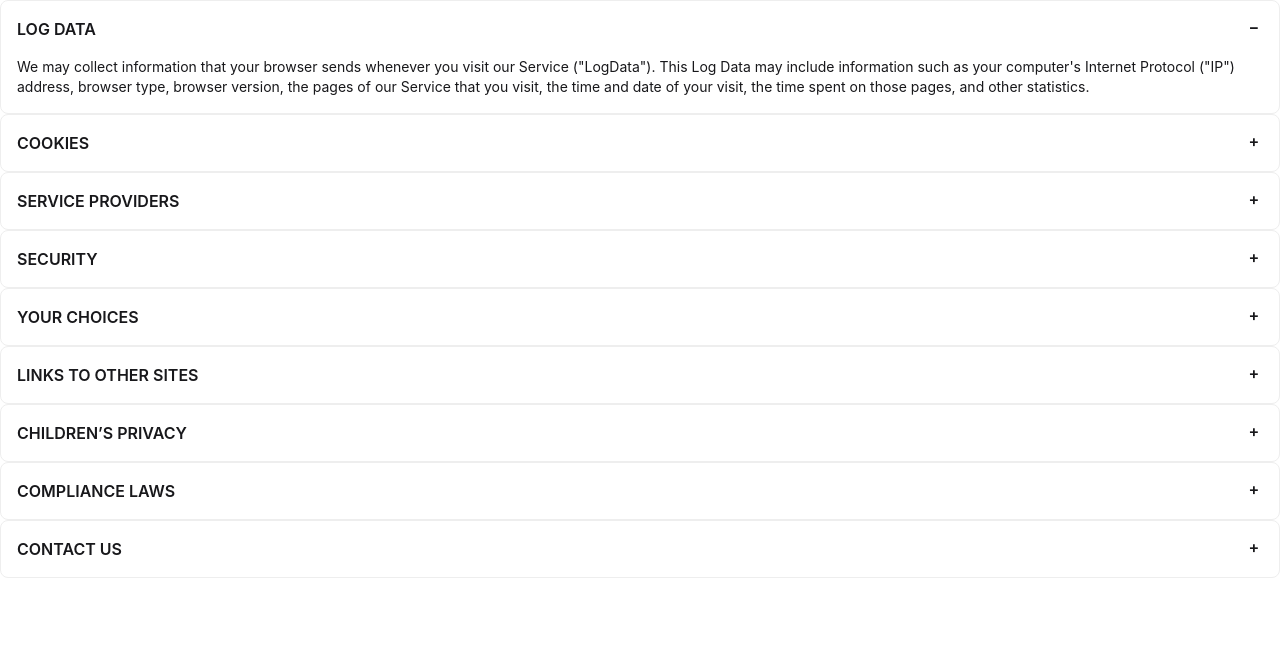
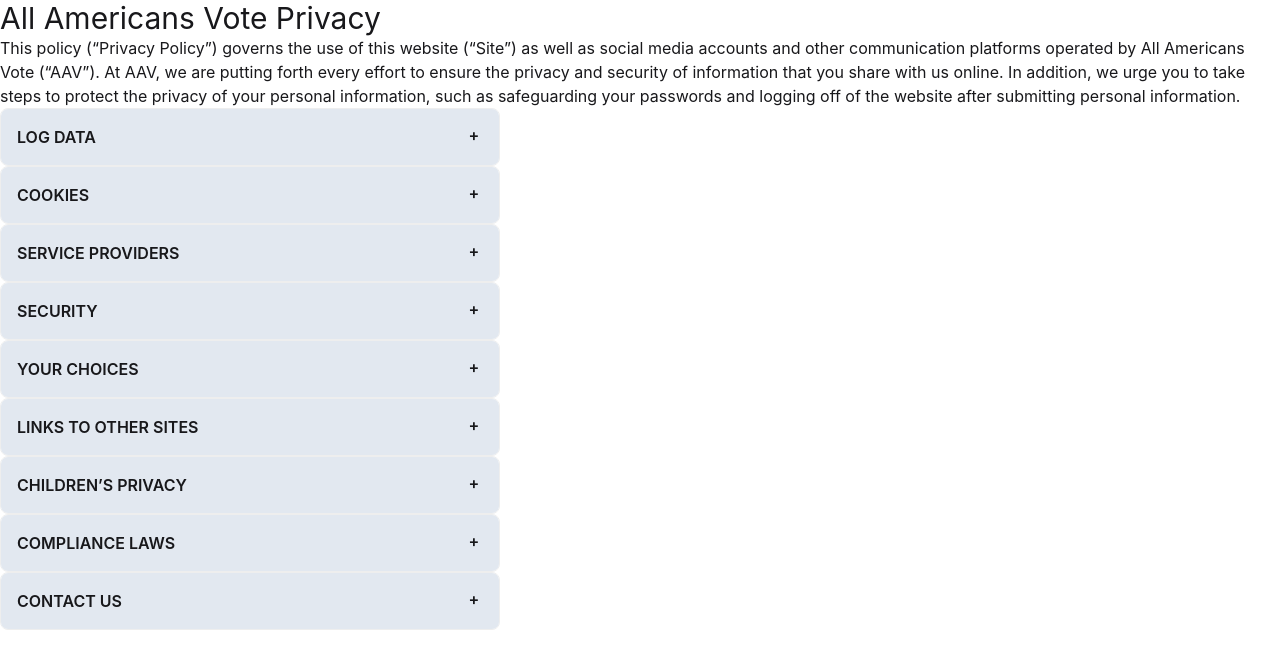
Before and after one commit to jjosephd/aav-ui, a React (Vite) app: page /privacy-policy in a window 1280 px wide. Shown: the top 668 px of the page. Built offline with nearby package versions, Linux system fonts and the light colour scheme.

Commit message:
Secondary Commit

```diff
--- a/src/pages/privacy-policy/PrivacyPolicy.jsx
+++ b/src/pages/privacy-policy/PrivacyPolicy.jsx
@@ -4,16 +4,39 @@ import privacyData from './data';
 const PrivacyPolicy = () => {
   return (
     <div>
+      <h1 className="text-3xl">All Americans Vote Privacy</h1>
+
+      <p>
+        This policy (“Privacy Policy”) governs the use of this website (“Site”)
+        as well as social media accounts and other communication platforms
+        operated by All Americans Vote (“AAV”). At AAV, we are putting forth
+        every effort to ensure the privacy and security of information that you
+        share with us online. In addition, we urge you to take steps to protect
+        the privacy of your personal information, such as safeguarding your
+        passwords and logging off of the website after submitting personal
+        information.
+      </p>
+
+      <div className="privacy-container max-w-[500px]">
         {privacyData.map((data, i) => (
           <div
             key={i}
             className="collapse collapse-plus bg-base-100 border border-base-300"
           >
-          <input type="radio" name="my-accordion-1" defaultChecked={i === 0} />
-          <div className="collapse-title font-semibold">{data.title}</div>
-          <div className="collapse-content text-sm">{data.content}</div>
+            <input
+              type="radio"
+              name="my-accordion-1"
+              defaultChecked={i === -1}
+            />
+            <div className="collapse-title font-semibold bg-slate-200">
+              {data.title}
+            </div>
+            <div className="collapse-content text-sm">
+              <div className="p-6">{data.content}</div>
+            </div>
           </div>
         ))}
+      </div>
     </div>
   );
 };
--- a/src/pages/privacy-policy/data.js
+++ b/src/pages/privacy-policy/data.js
@@ -1,3 +1,9 @@
+/**
+ * Privacy Policy
+ * Codebase Author: Jordan Daniel
+ * Date: 4/23/2025
+ *
+ */
 const privacyData = [
   {
     title: 'LOG DATA',
```
Lines whose indentation alone changed are shown as unchanged.
